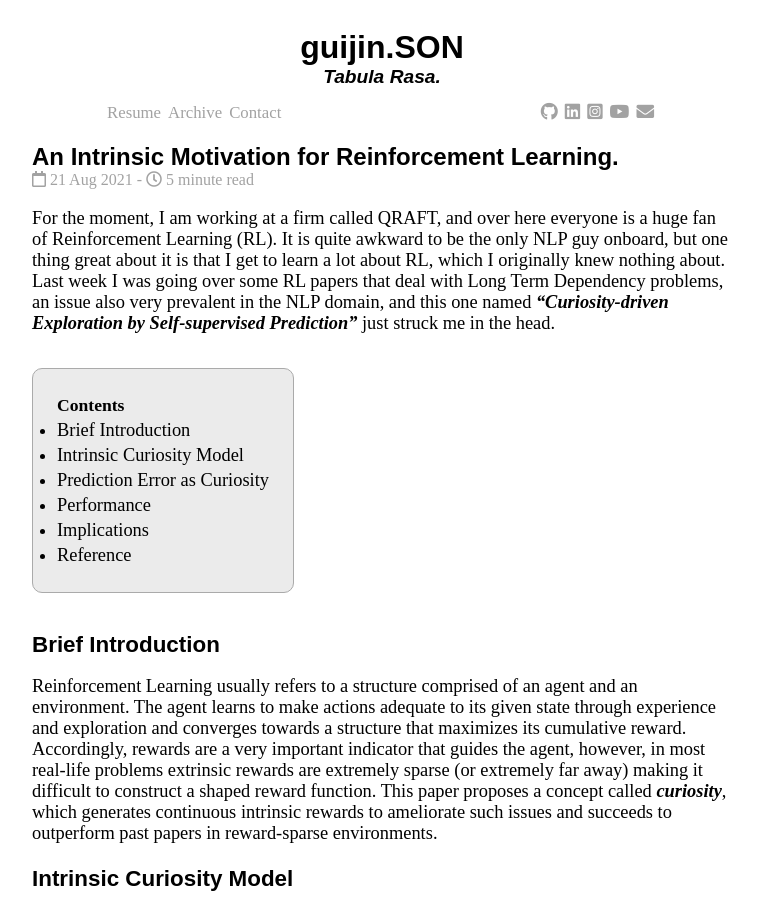
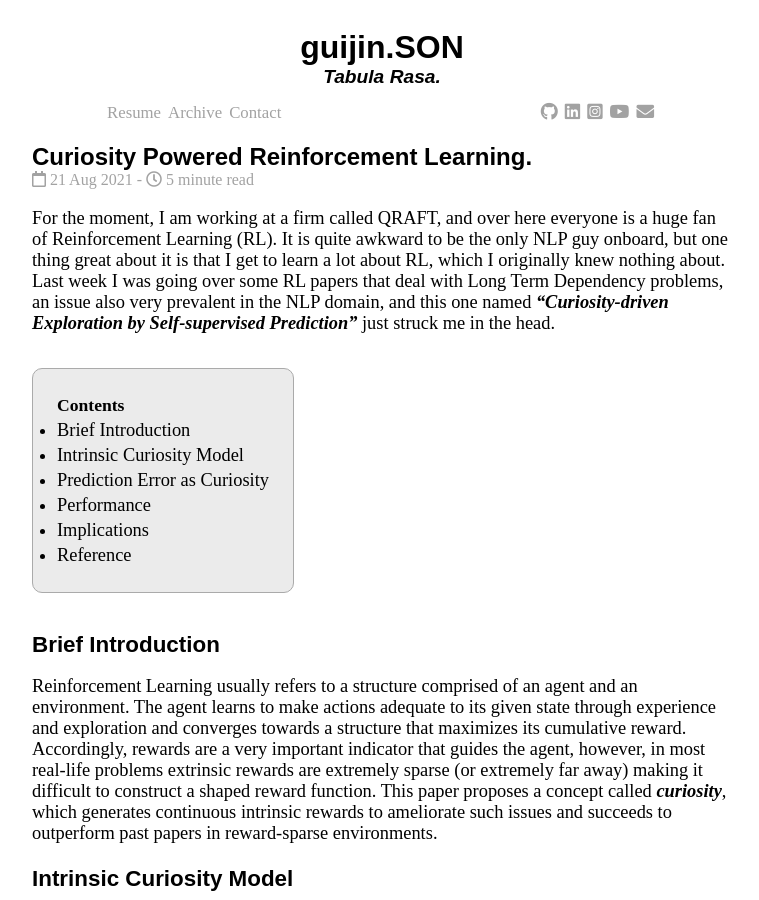
Before and after one commit to guijinSON/guijinSON.github.io, a Jekyll site: the page built from _posts/2021-08-21- An Intrinsic Motivation for Reinforcement Learning.md, in a window 1280 px wide and 900 px high. Shown: the whole window, without its empty margins (258-1017 px from the left). Built offline with Jekyll 4.4.1, drawn with Linux system fonts in a browser that asks for light colours; nearby versions of some CDN libraries; comment, search, counter and statistics services are not loaded.

Commit message:
Update 2021-08-21- An Intrinsic Motivation for Reinforcement Learning.md

```diff
--- a/_posts/2021-08-21- An Intrinsic Motivation for Reinforcement Learning.md
+++ b/_posts/2021-08-21- An Intrinsic Motivation for Reinforcement Learning.md
@@ -1,9 +1,9 @@
 ---
-title: An Intrinsic Motivation for Reinforcement Learning.
+title: Curiosity Powered Reinforcement Learning.
 layout: post
 categories: [RL,Sparse Reward,Long Term Dependency]
 image: assets/img/An Intrinsic Motivation for Reinforcement Learning/cover.png
-description: "An Intrinsic Motivation for Reinforcement Learning."
+description: "Curiosity Powered Reinforcement Learning."
 ---
 
 For the moment, I am working at a firm called QRAFT, and over here everyone is a huge fan of Reinforcement Learning (RL). It is quite awkward to be the only NLP guy onboard, but one thing great about it is that I get to learn a lot about RL, which I originally knew nothing about. Last week I was going over some RL papers that deal with Long Term Dependency problems, an issue also very prevalent in the NLP domain, and this one named **_"Curiosity-driven Exploration by Self-supervised Prediction"_** just struck me in the head.
```
